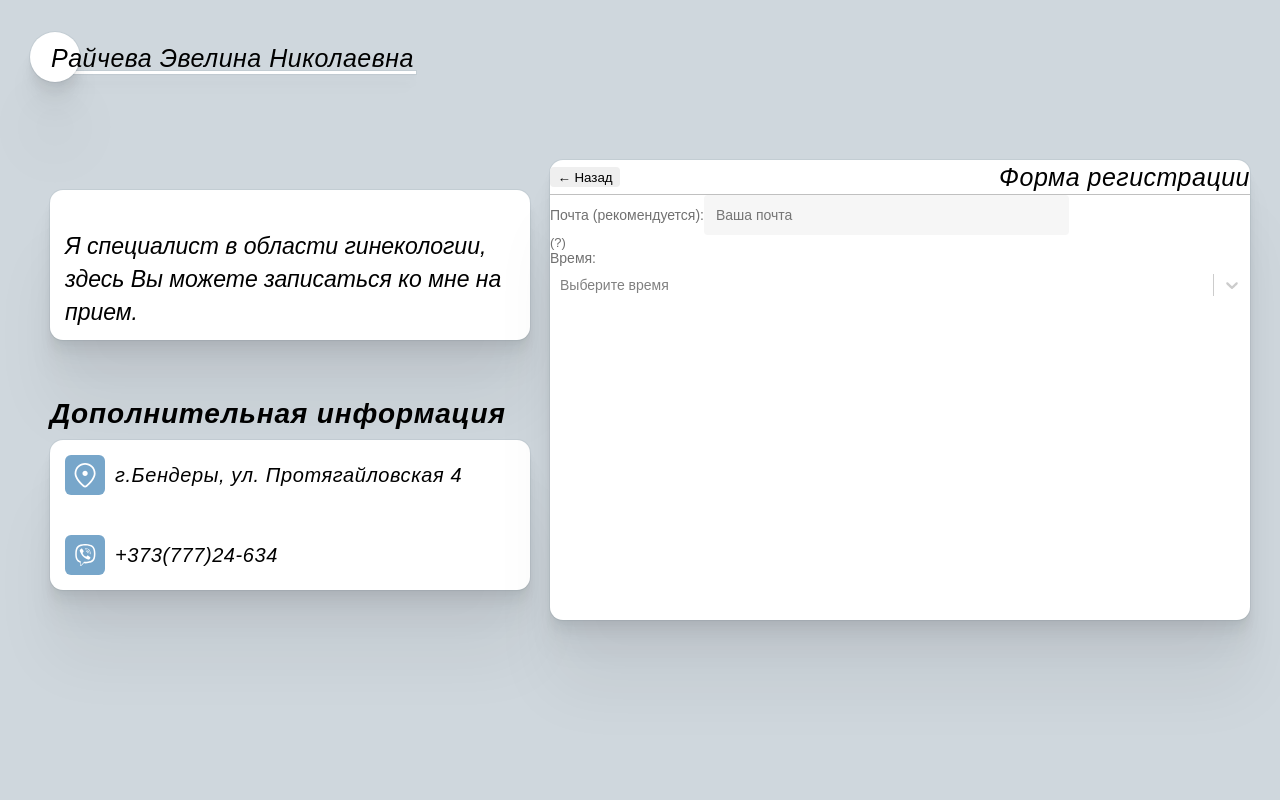
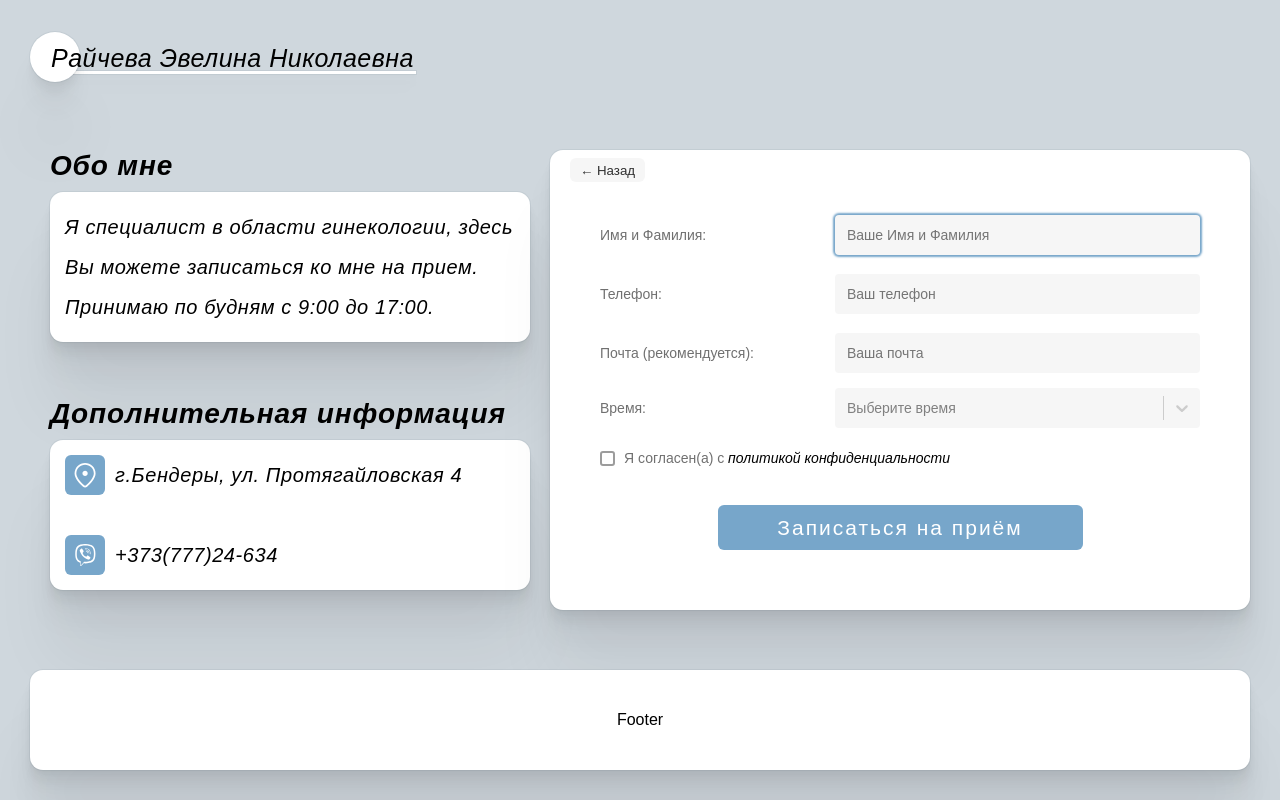
Before and after one commit to slin4er/raycheva_v2.0, a React (Create React App) app: page /registration in a window 1280 px wide. Built offline with nearby package versions, Linux system fonts and the light colour scheme; no server answers.

Commit message:
legendary comeback continue

```diff
--- a/package.json
+++ b/package.json
@@ -19,8 +19,6 @@
 		"react-datepicker": "^4.8.0",
 		"react-dom": "^18.2.0",
 		"react-hook-form": "^7.33.1",
-		"react-input-mask": "^3.0.0-alpha.2",
-		"react-input-mask-3.0": "^3.0.0",
 		"react-paginate": "^8.1.4",
 		"react-router-dom": "^6.3.0",
 		"react-scripts": "5.0.1",
--- a/src/components/Admin/SingIn.tsx
+++ b/src/components/Admin/SingIn.tsx
@@ -61,9 +61,9 @@ export const SingIn: FC = () => {
 	}
 	return (
 		<Container>
-			<Center>
-				<Title>Админ панель</Title>
+			<Box>
 				<Form onSubmit={handlerSubmit}>
+					<Title>Админ панель</Title>
 					{errorSign ? <Error>Не удалось войти в Админ панель</Error> : null}
 					<Block>
 						<Input
@@ -72,8 +72,8 @@ export const SingIn: FC = () => {
 							value={inputs.login || ''}
 							onChange={handlerChange}
 						/>
-						<Span></Span>
-						<Label>Логин:</Label>
+						<Span>Логин:</Span>
+						<I></I>
 					</Block>
 
 					<Block>
@@ -83,86 +83,84 @@ export const SingIn: FC = () => {
 							value={inputs.password || ''}
 							onChange={handlerChange}
 						/>
-						<Span></Span>
-						<Label>Пароль:</Label>
+						<Span>Пароль:</Span>
+						<I></I>
 					</Block>
 					<Button type={'submit'}>Войти</Button>
 				</Form>
-			</Center>
+			</Box>
 		</Container>
 	)
 }
 
 const Container = styled.section`
-	background: linear-gradient(120deg, #2980b9, #8e44ad);
-	height: 100vh;
-	overflow: hidden;
+	background: #23242a;
+	min-height: 100vh;
 	display: flex;
 	justify-content: center;
 	align-items: center;
 `
-const Center = styled.div`
-	width: 400px;
-	height: 380px;
-	background: white;
-	border-radius: 10px;
-	box-shadow: 10px 10px 15px rgba(0, 0, 0, 0.05);
+const Box = styled.div`
+	width: 380px;
+	height: 420px;
+	background: #1c1c1c;
+	border-radius: 8px;
+	position: relative;
+`
+const Form = styled.form`
+	background: #222;
+	border-radius: 8px;
+	inset: 4px;
+	z-index: 2;
+	position: absolute;
+	padding: 50px 40px;
+	display: flex;
+	flex-direction: column;
 `
 const Title = styled.h2`
+	color: #fff;
+	font-weight: 500;
 	text-align: center;
-	padding: 20px 0;
-	border-bottom: 1px solid silver;
-`
-const Form = styled.form`
-	padding: 0 40px;
-`
-const Label = styled.label`
-	position: absolute;
-	top: 50%;
-	left: 5px;
-	color: #adadad;
-	transform: translateY(-50%);
-	font-size: 16px;
-	pointer-events: none;
-	transition: 0.5s;
-`
-const Span = styled.span`
-	&::before {
-		content: '';
-		position: absolute;
-		top: 40px;
-		left: 0;
-		width: 0%;
-		height: 2px;
-		background: #2691d9;
-		transition: 0.5s;
-	}
-`
-const Input = styled.input`
-	width: 100%;
-	padding: 0 5px;
-	height: 40px;
-	font-size: 16px;
-	border: none;
-	background: none;
-	outline: none;
-	/* &:focus ~ ${Label} {
-		top: -5px;
-		color: #2691d9;
-	}
-	&:focus ~ ${Span}::before {
-		width: 100%;
-	} */
+	letter-spacing: 0.1em;
 `
 const Block = styled.div`
 	position: relative;
-	border-bottom: 2px solid #adadad;
-	margin: 30px 0;
-	input:focus ~ ${Label}, input:valid ~ ${Label} {
-		top: -5px;
-		color: #2691d9;
+	width: 300px;
+	margin-top: 35px;
+`
+const Span = styled.span`
+	position: absolute;
+	left: 0;
+	padding: 20px 10px 10px;
+	pointer-events: none;
+	font-size: 1em;
+	letter-spacing: 0.05em;
+	transition: 0.5s;
+	color: #8f8f8f;
+`
+const Input = styled.input`
+	position: relative;
+	width: 100%;
+	padding: 20px 10px 10px;
+	background: transparent;
+	box-shadow: none;
+	outline: none;
+	font-size: 1em;
+	letter-spacing: 0.05em;
+	color: #23242a;
+	transition: 0.5s;
+	z-index: 10;
+	border: none;
+	&:valid {
+		background: red;
+	}
+	&:focus ~ ${Span} {
+		color: #fff;
+		font-size: 0.75em;
+		transform: translateY(-34px);
 	}
 `
+const I = styled.i``
 const Error = styled.div``
 const Button = styled.button`
 	width: 100%;
--- a/src/components/Calendar.css
+++ b/src/components/Calendar.css
@@ -16,9 +16,8 @@
 }
 
 .today {
-	background: #77a6ca;
 	border-radius: 6px;
-	color: #fff;
+	color: #000;
 }
 
 .today > button {
--- /dev/null
+++ b/src/components/Footer.tsx
@@ -0,0 +1,20 @@
+import { FC } from 'react'
+import styled from 'styled-components'
+
+export const Footer: FC = () => {
+	return <Container>Footer</Container>
+}
+
+const Container = styled.footer`
+	width: 100%;
+	height: 100px;
+	background: #fff;
+	box-shadow: 0 0 0 1px rgba(53, 72, 91, 0.07), 0 2px 2px rgba(0, 0, 0, 0.01),
+		0 4px 4px rgba(0, 0, 0, 0.02), 0 10px 8px rgba(0, 0, 0, 0.03),
+		0 15px 15px rgba(0, 0, 0, 0.03), 0 30px 30px rgba(0, 0, 0, 0.04),
+		0 70px 65px rgba(0, 0, 0, 0.05);
+	border-radius: 13px;
+	display: flex;
+	justify-content: center;
+	align-items: center;
+`
--- a/src/components/FormRegistration.tsx
+++ b/src/components/FormRegistration.tsx
@@ -7,9 +7,6 @@ import { yupResolver } from '@hookform/resolvers/yup'
 import { IFormInputs, IFormRegistrationProps, IResData } from '../helpers/types'
 import styled from 'styled-components'
 import axios from 'axios'
-import { Tooltip } from './Tooltip'
-
-import InputMask from 'react-input-mask'
 
 export const FormRegistration: FC<IFormRegistrationProps> = ({
 	successRegistration,
@@ -57,10 +54,14 @@ export const FormRegistration: FC<IFormRegistrationProps> = ({
 		control: (styles: any, state: any) => ({
 			...styles,
 			border: 'none',
-			boxShadow: state.isFocused ? '0 0 2px 2px #77a7ca;' : '',
+			boxShadow: state.isFocused ? '0 0 2px 2px #77a6ca;' : '',
 			fontWeight: '500',
 			fontSize: '14px',
 			color: '#303030',
+			width: '365px',
+			height: '40px',
+			background: '#f6f6f6',
+			paddingLeft: '2px',
 		}),
 	}
 
@@ -148,46 +149,45 @@ export const FormRegistration: FC<IFormRegistrationProps> = ({
 		<Container>
 			<Flex>
 				<ButtonBack onClick={redirectOnLayout}>← Назад</ButtonBack>
-				<Title>Форма регистрации</Title>
 			</Flex>
 
 			{errorGetData || errorPostData ? <div>Не удалось записаться</div> : null}
 
 			<Form onSubmit={handleSubmit(handlerSubmitDataForm)}>
-				{/* <Label>
-					Имя и Фамилия:
+				<SpaceBetween>
+					<Label htmlFor={'name'}>Имя и Фамилия:</Label>
 					<Input
+						id={'name'}
 						type={'text'}
 						placeholder={'Ваше Имя и Фамилия'}
 						{...register('name')}
 					/>
-				</Label>
+				</SpaceBetween>
 				<Error>{errors.name?.message}</Error>
 
-				<Label>
-					Телефон:
+				<SpaceBetween>
+					<Label htmlFor={'phone'}>Телефон:</Label>
 					<Input
+						id={'phone'}
 						type={'string'}
 						placeholder={'Ваш телефон'}
 						{...register('phone')}
 					/>
-				</Label>
-				<Error>{errors.phone?.message}</Error> */}
+				</SpaceBetween>
+				<Error>{errors.phone?.message}</Error>
 
-				<Label>
-					Почта (рекомендуется):
+				<SpaceBetween>
+					<Label htmlFor={'email'}>Почта (рекомендуется):</Label>
 					<Input
+						id={'email'}
 						type={'string'}
 						placeholder={'Ваша почта'}
 						{...register('email')}
 					/>
-				</Label>
-				<Tooltip text={'Запись на прием придет на адрес Вашей почты'}>
-					<SpanEmail>(?)</SpanEmail>
-				</Tooltip>
+				</SpaceBetween>
 
-				<Label>
-					Время:
+				<SpaceBetween>
+					<Label>Время:</Label>
 					<Controller
 						name='time'
 						control={control}
@@ -204,20 +204,24 @@ export const FormRegistration: FC<IFormRegistrationProps> = ({
 							)
 						}}
 					/>
-				</Label>
+				</SpaceBetween>
 				<Error>{errors.time && <p>{errors.time.label?.message}</p>}</Error>
 
-				{/* <CheckboxContainer>
+				<CheckboxContainer>
 					Я согласен(а) с {''}
-					<Link to={'/policy'} target={'_blank'}>
-						политикой конфиденциальности
+					<Link
+						to={'/policy'}
+						target={'_blank'}
+						style={{ textDecoration: 'none' }}
+					>
+						<LinkText>политикой конфиденциальности</LinkText>
 					</Link>
 					<Checkbox {...register('checkbox')} type='checkbox' />
 					<CheckMark></CheckMark>
 					<CheckErrorMessage>{errors.checkbox?.message}</CheckErrorMessage>
-				</CheckboxContainer> */}
+				</CheckboxContainer>
 
-				{/* <ButtonSubmit type={'submit'}>Записаться на приём</ButtonSubmit> */}
+				<ButtonSubmit type={'submit'}>Записаться на приём</ButtonSubmit>
 			</Form>
 		</Container>
 	)
@@ -235,30 +239,31 @@ const Container = styled.section`
 `
 const Flex = styled.div`
 	display: flex;
+	justify-content: flex-start;
+	align-items: center;
+	height: 35px;
+	padding: 20px;
+`
+const SpaceBetween = styled.div`
+	width: 100%;
+	display: flex;
 	justify-content: space-between;
 	align-items: center;
-	border-bottom: 1px solid silver;
-	height: 35px;
+	margin-top: 15px;
 `
 const ButtonBack = styled.button`
-	width: 70px;
-	height: 20px;
+	width: 75px;
+	height: 24px;
 	border: none;
-	border-radius: 4px;
-	color: #000;
+	border-radius: 6px;
+	color: #303030;
+	background: #f6f6f6;
 	font-weight: 500;
 	cursor: pointer;
 	&:hover {
 		color: #fff;
 		background: #77a6ca;
 	}
-`
-const Title = styled.h2`
-	font-style: italic;
-	font-weight: 500;
-	font-size: 25px;
-	letter-spacing: 0.02em;
-	color: #000000;
 `
 
 const Form = styled.form`
@@ -267,7 +272,7 @@ const Form = styled.form`
 	justify-content: space-between;
 	border: none;
 	margin: 0;
-	padding: 0;
+	padding: 10px 50px;
 `
 
 const SuccessRegistration = styled.div`
@@ -282,6 +287,7 @@ const Error = styled.span`
 	font-weight: 500;
 	font-size: 13px;
 	color: #ff768e;
+	margin-top: 4px;
 `
 const Input = styled.input`
 	background: #f6f6f6;
@@ -295,7 +301,7 @@ const Input = styled.input`
 	border: none;
 	outline: none;
 	&:focus {
-		box-shadow: 0 0 2px 2px #77a7ca;
+		box-shadow: 0 0 2px 2px #77a6ca;
 	}
 `
 
@@ -308,10 +314,10 @@ const Checkbox = styled.input`
 `
 const CheckMark = styled.span`
 	position: absolute;
-	top: 5px;
+	top: 3.5px;
 	left: 0;
-	height: 12px;
-	width: 12px;
+	height: 15px;
+	width: 15px;
 	background-color: #fff;
 	border: solid 2px #9c9c9c;
 	border-radius: 3px;
@@ -322,6 +328,7 @@ const CheckMark = styled.span`
 `
 const CheckboxContainer = styled.label`
 	position: relative;
+	margin-top: 15px;
 	padding-left: 24px;
 	cursor: pointer;
 	-webkit-user-select: none;
@@ -333,8 +340,8 @@ const CheckboxContainer = styled.label`
 	line-height: 23px;
 	color: #707070;
 	${Checkbox}:checked ~ ${CheckMark} {
-		background-color: #002569;
-		border: solid 2px #002569;
+		background-color: #77a6ca;
+		border: solid 2px #77a6ca;
 	}
 	${Checkbox}:disabled ~ ${CheckMark} {
 		background-color: #f6f6f6;
@@ -345,13 +352,13 @@ const CheckboxContainer = styled.label`
 		border: solid 2px #d1d1d1;
 	}
 	:hover ${Checkbox} ~ ${CheckMark} {
-		border: solid 2px #002569;
+		border: solid 2px #77a6ca;
 	}
 	${CheckMark}:after {
-		left: 2.5px;
-		top: -0.5px;
-		width: 2px;
-		height: 5px;
+		left: 3.4px;
+		top: 0.4px;
+		width: 3px;
+		height: 6px;
 		border: solid white;
 		border-width: 0 2px 2px 0;
 		-webkit-transform: rotate(45deg);
@@ -361,7 +368,7 @@ const CheckboxContainer = styled.label`
 `
 const CheckErrorMessage = styled.span`
 	position: absolute;
-	bottom: -20px;
+	bottom: -25px;
 	left: 0px;
 	font-weight: 500;
 	font-size: 12px;
@@ -369,48 +376,27 @@ const CheckErrorMessage = styled.span`
 `
 
 const ButtonSubmit = styled.button`
+	margin: 35px auto 0 auto;
+	height: 45px;
+	width: 365px;
+	padding: 7px 20px;
+	border-radius: 6px;
+	font-size: 21px;
+	border: none;
 	text-decoration: none;
-	display: inline-block;
-	height: 45px;
-	padding: 10px 30px;
-	border: 2px solid #77a7ca;
-	border-radius: 6px;
-	position: relative;
-	overflow: hidden;
-	font-size: 17px;
-	text-transform: uppercase;
-	font-weight: 300;
-	color: #000000;
+	letter-spacing: 2px;
+	font-weight: 500;
+	color: #fff;
 	cursor: pointer;
-	transition: 0.2s ease-in-out;
-	&:before {
-		content: '';
-		background: linear-gradient(
-			90deg,
-			rgba(255, 255, 255, 0.1),
-			rgba(255, 255, 255, 0.5)
-		);
-		height: 60px;
-		width: 50px;
-		position: absolute;
-		top: -8px;
-		left: -75px;
-		transform: skewX(-45deg);
-	}
+	background: #77a6ca;
 	&:hover {
-		background: #77a7ca;
-		color: #fff;
-		border: 2px solid #fff;
-	}
-	&:hover:before {
-		left: 380px;
-		transition: 0.9s ease-in-out;
+		background: #77a6ca;
 	}
 `
-const SpanEmail = styled.span`
-	margin-right: 5px;
-	font-weight: 500;
-	font-size: 13px;
-	color: #707070;
-	cursor: pointer;
+const LinkText = styled.span`
+	color: #000;
+	font-style: italic;
+	&:hover {
+		color: #77a6ca;
+	}
 `
--- a/src/components/Header.tsx
+++ b/src/components/Header.tsx
@@ -19,7 +19,6 @@ const HeaderBlock = styled.header`
 	width: 100%;
 	height: 60px;
 	padding-left: 21px;
-	margin-bottom: 50px;
 `
 const Label = styled.span`
 	font-style: italic;
--- a/src/components/Layout.tsx
+++ b/src/components/Layout.tsx
@@ -1,11 +1,11 @@
 import { FC, useEffect } from 'react'
 import styled from 'styled-components'
-import { MyDatePicker } from './MyDatePicker'
 import { Header } from './Header'
 import { Message } from './Message'
 import { Preview } from './Preview'
 import { ILayout } from '../helpers/types'
 import { Outlet } from 'react-router-dom'
+import { Footer } from './Footer'
 
 export const Layout: FC<ILayout> = ({ dateClickHandler, sucMes, resData }) => {
 	return (
@@ -17,15 +17,19 @@ export const Layout: FC<ILayout> = ({ dateClickHandler, sucMes, resData }) => {
 					<Outlet />
 				</Dash>
 			</Main>
+			<Footer />
 		</Container>
 	)
 }
 
 const Container = styled.div`
-	height: 100vh;
+	min-height: 100vh;
 	width: 100vw;
 	padding: 30px;
 	background: #cfd7dd;
+	display: flex;
+	flex-direction: column;
+	justify-content: space-between;
 `
 const Main = styled.main`
 	display: flex;
--- a/src/components/Preview.tsx
+++ b/src/components/Preview.tsx
@@ -21,10 +21,13 @@ export const Preview: FC<IPropPreview> = ({ message, data }) => {
 	}, [message])
 	return (
 		<PreviewBlock>
-			<Info>
-				Я специалист в области гинекологии, здесь Вы можете записаться ко мне на
-				прием.
-			</Info>
+			<About>
+				<Title>Обо мне</Title>
+				<Info>
+					Я специалист в области гинекологии, здесь Вы можете записаться ко мне
+					на прием. <br /> Принимаю по будням с 9:00 до 17:00.
+				</Info>
+			</About>
 			<Contact>
 				<Title>Дополнительная информация</Title>
 				<Block>
@@ -49,19 +52,21 @@ export const Preview: FC<IPropPreview> = ({ message, data }) => {
 const PreviewBlock = styled.section`
 	width: 700px;
 	height: 500px;
-	padding: 50px 20px;
+	padding: 20px 20px 40px 20px;
 	display: flex;
 	flex-direction: column;
 	justify-content: space-between;
 `
 const Info = styled.div`
 	font-style: italic;
-	padding: 40px 15px;
-	font-size: 23px;
-	line-height: 33px;
+	padding: 15px;
+	margin-top: 10px;
+	font-weight: 500;
+	font-size: 20px;
+	line-height: 40px;
+	letter-spacing: 0.03em;
 	color: #000000;
-	font-weight: 300;
-	background: white;
+	background: #fff;
 	border-radius: 13px;
 	width: 100%;
 	height: 150px;
@@ -71,6 +76,7 @@ const Info = styled.div`
 		0 70px 65px rgba(0, 0, 0, 0.05);
 `
 const Contact = styled.div``
+const About = styled.div``
 
 const Title = styled.h2`
 	font-style: italic;
--- a/src/components/Tooltip.tsx
+++ /dev/null
@@ -1,32 +0,0 @@
-import { FC, useState } from 'react'
-import styled from 'styled-components'
-
-interface ITooltip {
-	children: JSX.Element
-	text: string
-}
-export const Tooltip: FC<ITooltip> = ({ children, text, ...rest }) => {
-	const [show, setShow] = useState(false)
-
-	return (
-		<>
-			<HOC
-				{...rest}
-				onMouseEnter={() => setShow(true)}
-				onMouseLeave={() => setShow(false)}
-			>
-				{children} <Text show={show}>{text}</Text>
-			</HOC>
-		</>
-	)
-}
-
-const Text = styled.div.attrs((props: { show: boolean }) => props)`
-	visibility: ${props => (props.show ? 'visible' : 'hidden')};
-	font-weight: 500;
-	font-size: 13px;
-	color: #707070;
-`
-const HOC = styled.div`
-	display: flex;
-`
```
Also changed, not shown: 1 other file (tests, documents, lock files or other folders).
